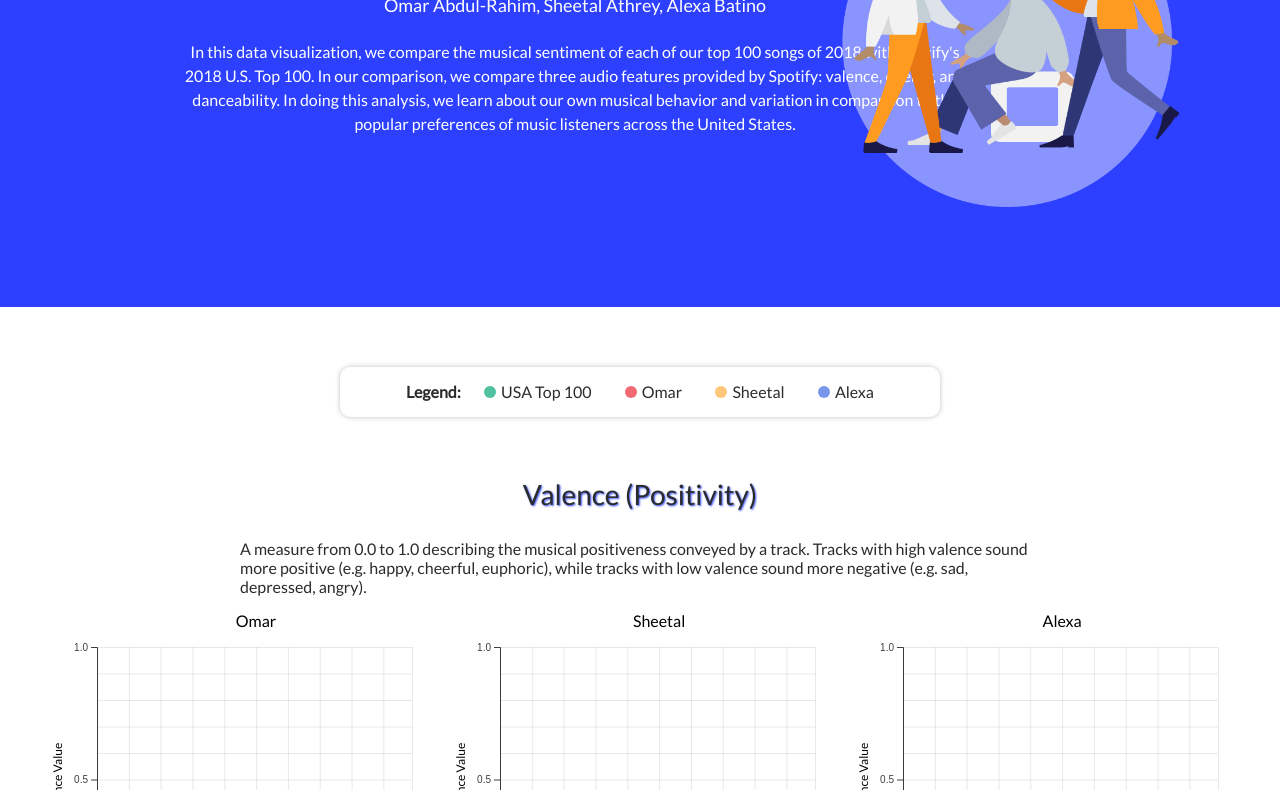
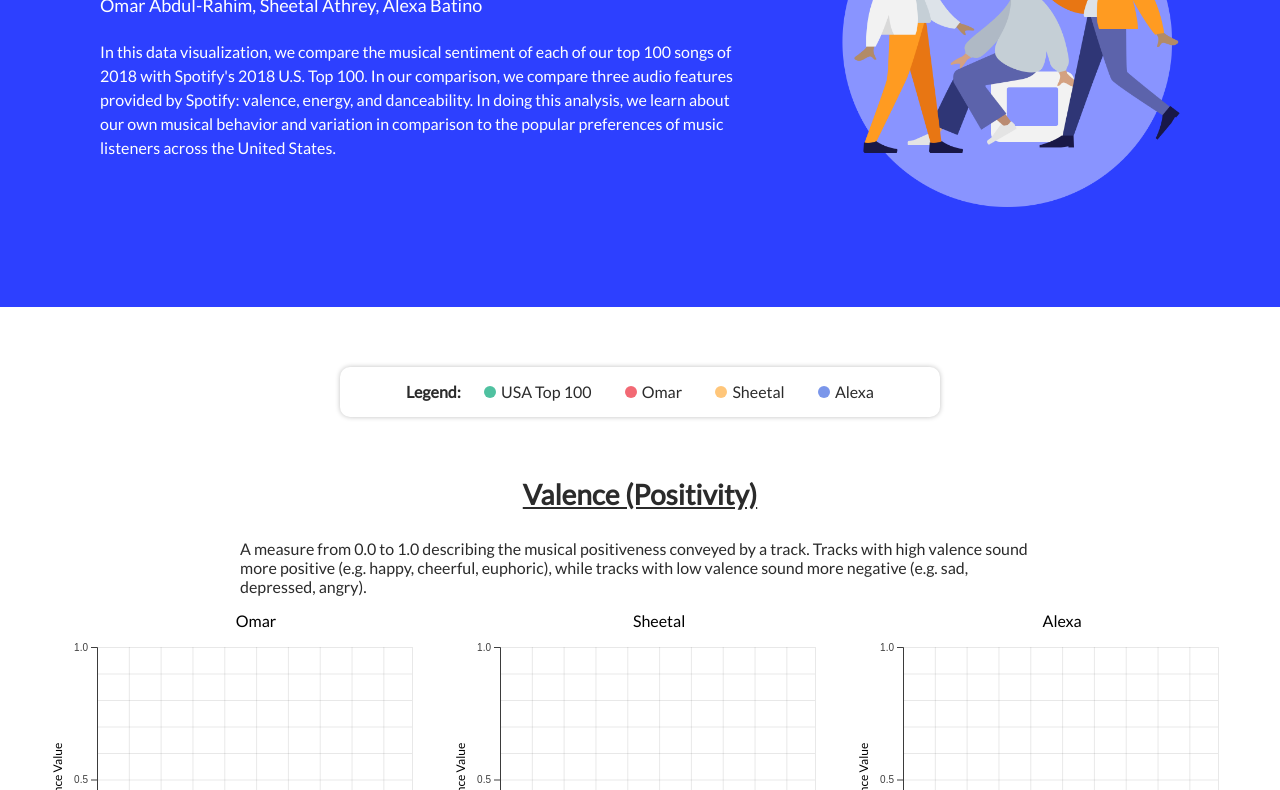
Before and after one commit to omarar15/SpotifyDataComparison, a plain HTML site: page index.html in a window 1280 px wide. Shown: the part 233-1023 px from the top of the page. Drawn offline with nearby package versions, Linux system fonts and the light colour scheme; no server answers.

Commit message:
changes made to title

```diff
--- a/index.html
+++ b/index.html
@@ -34,7 +34,7 @@
         <span>Alexa</span>
       </div>
 
-      <h3>Valence (Positivity)</h3>
+      <h3> <b><u> Valence (Positivity) </u> </b> </h3>
       <p>A measure from 0.0 to 1.0 describing the musical positiveness conveyed by a track. Tracks with high valence sound more positive (e.g. happy, cheerful, euphoric), while tracks with low valence sound more negative (e.g. sad, depressed, angry).</p>
       <div class="graphs valence">
         <svg id="omarValence" height="400px" width="400px"></svg>
@@ -43,7 +43,7 @@
       </div>
       <p class="analysis">The class analysis for the Valence measure tells us that for all the three group members we see that their means lay lower than that of the US Top 2018 mean. Omar's mean lays a lot lower, with a greater difference between his mean and that of the US Top 2018, whereas Alexa and Sheetal are super close to the mean of the US Top 2018.</p>
 
-      <h3>Energy</h3>
+      <h3><b><u> Energy </u></b></h3>
       <p>A measure from 0.0 to 1.0 that represents a perceptual measure of intensity and activity. Typically, energetic tracks feel fast, loud, and noisy. For example, death metal has high energy, while a Bach prelude scores low on the scale. </p>
       <div class="graphs energy">
         <svg id="omarEnergy" height="400px" width="400px"></svg>
@@ -52,7 +52,7 @@
       </div>
       <p class="analysis">The class analysis for the Energy measure contains an interesting behavior because Omar and Alexa both have their mean energy values lying a lot lower than that of the US Top 2018, but Sheetal's mean energy value is slightly above that of the US Top 2018.</p>
 
-      <h3>Danceability</h3>
+      <h3><b><u> Danceability </u></b></h3>
       <p>Danceability describes how suitable a track is for dancing based on a combination of musical elements including tempo, rhythm stability, beat strength, and overall regularity. A value of 0.0 is least danceable and 1.0 is most danceable. </p>
       <div class="graphs danceability">
         <svg id="omarDanceability" height="400px" width="400px" ></svg>
--- a/styles.css
+++ b/styles.css
@@ -16,7 +16,7 @@ div.header {
 }
 
 div.headText {
-  width: 950px;
+  width: 650px;
   margin-left: 100px;
   top: 150px;
   position: absolute;
@@ -27,14 +27,12 @@ h1, h3, h4 {
 }
 
 h1 {
-  text-align: center;
   margin-top: 0;
   margin-bottom: 10px;
   font-size: 56px;
 }
 
 h4 {
-  text-align: center;
   margin-top: 0;
   font-size: 18px;
 }
@@ -42,13 +40,11 @@ h4 {
 h3 {
   text-align: center;
   font-size: 28px;
-  text-shadow: 1px 1px 2px #304afb;
 }
 
 p.description {
-  text-align: center;
+  margin: 0;
   line-height: 1.5em;
-  width: 950px;
 }
 
 img {
```
